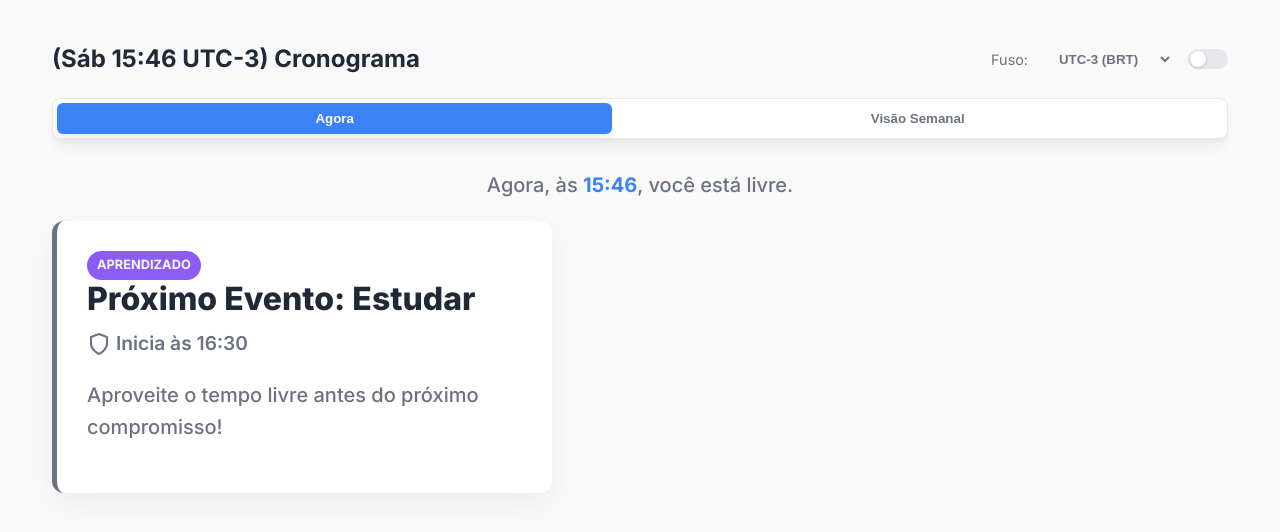
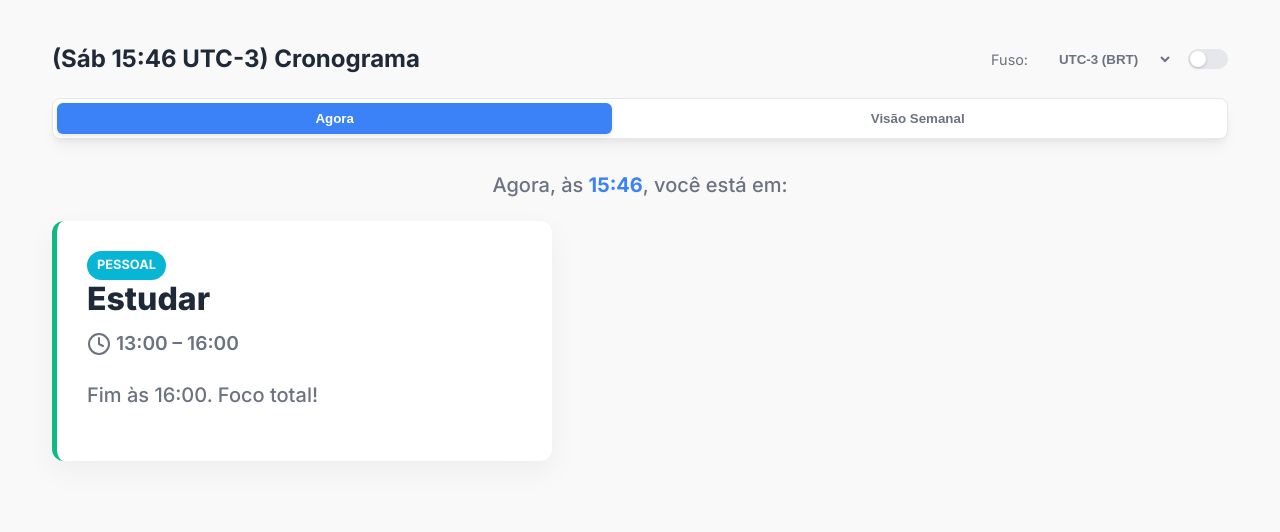
Before and after one commit to luisFelipeGXO/cronograma-semanal, a plain HTML site: page index.html in a window 1280 px wide. Drawn offline with Linux system fonts and the light colour scheme.

Commit message:
Update index.html

```diff
--- a/index.html
+++ b/index.html
@@ -495,100 +495,83 @@
 
             // CRONOGRAMA ATUALIZADO
             segunda: [
-                { title: "Acordar", start: "06:00", end: "06:10", type: "Pessoal" },
-                { title: "Café da Manhã", start: "06:15", end: "06:20", type: "Trabalho" },
-                { title: "Orações Matutinas", start: "06:30", end: "06:40", type: "Pessoal" },
-                { title: "Trabalhar", start: "06:45", end: "11:30", type: "Aprendizado" },
+                { title: "Acordar", start: "07:00", end: "07:10", type: "Pessoal" },
+                { title: "Café da Manhã", start: "07:20", end: "07:40", type: "Trabalho" },
+                { title: "Estudar", start: "07:40", end: "09:00", type: "Pessoal" },
+                { title: "Academia", start: "10:30", end: "12:00", type: "Aprendizado" },
                 { title: "Almoçar", start: "12:00", end: "13:00", type: "Trabalho" },
-                { title: "Trabalhar", start: "13:00", end: "16:20", type: "Pessoal" },
-                { title: "Academia", start: "16:30", end: "17:10", type: "Aprendizado" },
-                { title: "Lanche da Tarde", start: "17:15", end: "17:20", type: "Trabalho" },
+                { title: "Estudar", start: "13:00", end: "16:00", type: "Pessoal" },
+                { title: "Lanche da Tarde", start: "16:20", end: "16:30", type: "Trabalho" },
                 { title: "Faculdade", start: "17:30", end: "22:30", type: "Pessoal" },
-                { title: "Estudar", start: "18:00", end: "19:00", type: "Pessoal" },
-                { title: "Jantar", start: "23:00", end: "23:10", type: "Pessoal" },
-                { title: "Orações noturnas", start: "23:20", end: "23:40", type: "Aprendizado" },
-                { title: "Dormir", start: "23:40", end: "06:00", type: "Pessoal" }
+                { title: "Jantar", start: "22:40", end: "22:50", type: "Pessoal" },
+                { title: "Dormir", start: "23:00", end: "23:30", type: "Pessoal" }
             ],
             terca: [
-                { title: "Acordar", start: "06:00", end: "06:10", type: "Pessoal" },
-                { title: "Café da Manhã", start: "06:15", end: "06:20", type: "Trabalho" },
-                { title: "Orações Matutinas", start: "06:30", end: "06:40", type: "Pessoal" },
-                { title: "Trabalhar", start: "06:45", end: "11:30", type: "Aprendizado" },
+                { title: "Acordar", start: "07:00", end: "07:10", type: "Pessoal" },
+                { title: "Café da Manhã", start: "07:20", end: "07:40", type: "Trabalho" },
+                { title: "Estudar", start: "07:40", end: "09:00", type: "Pessoal" },
+                { title: "Academia", start: "10:30", end: "12:00", type: "Aprendizado" },
                 { title: "Almoçar", start: "12:00", end: "13:00", type: "Trabalho" },
-                { title: "Trabalhar", start: "13:00", end: "16:20", type: "Pessoal" },
-                { title: "Academia", start: "16:30", end: "17:10", type: "Aprendizado" },
-                { title: "Lanche da Tarde", start: "17:15", end: "17:20", type: "Trabalho" },
+                { title: "Estudar", start: "13:00", end: "16:00", type: "Pessoal" },
+                { title: "Lanche da Tarde", start: "16:20", end: "16:30", type: "Trabalho" },
                 { title: "Faculdade", start: "17:30", end: "22:30", type: "Pessoal" },
-                { title: "Estudar", start: "18:00", end: "19:00", type: "Pessoal" },
-                { title: "Jantar", start: "23:00", end: "23:10", type: "Pessoal" },
-                { title: "Orações noturnas", start: "23:20", end: "23:40", type: "Aprendizado" },
-                { title: "Dormir", start: "23:40", end: "06:00", type: "Pessoal" }
+                { title: "Jantar", start: "22:40", end: "22:50", type: "Pessoal" },
+                { title: "Dormir", start: "23:00", end: "23:30", type: "Pessoal" }
             ],
             quarta: [
-                { title: "Acordar", start: "06:00", end: "06:10", type: "Pessoal" },
-                { title: "Café da Manhã", start: "06:15", end: "06:20", type: "Trabalho" },
-                { title: "Orações Matutinas", start: "06:30", end: "06:40", type: "Pessoal" },
-                { title: "Trabalhar", start: "06:45", end: "11:30", type: "Aprendizado" },
+                { title: "Acordar", start: "07:00", end: "07:10", type: "Pessoal" },
+                { title: "Café da Manhã", start: "07:20", end: "07:40", type: "Trabalho" },
+                { title: "Estudar", start: "07:40", end: "09:00", type: "Pessoal" },
+                { title: "Academia", start: "10:30", end: "12:00", type: "Aprendizado" },
                 { title: "Almoçar", start: "12:00", end: "13:00", type: "Trabalho" },
-                { title: "Trabalhar", start: "13:00", end: "16:20", type: "Pessoal" },
-                { title: "Academia", start: "16:30", end: "17:10", type: "Aprendizado" },
-                { title: "Lanche da Tarde", start: "17:15", end: "17:20", type: "Trabalho" },
+                { title: "Estudar", start: "13:00", end: "16:00", type: "Pessoal" },
+                { title: "Lanche da Tarde", start: "16:20", end: "16:30", type: "Trabalho" },
                 { title: "Faculdade", start: "17:30", end: "22:30", type: "Pessoal" },
-                { title: "Estudar", start: "18:00", end: "19:00", type: "Pessoal" },
-                { title: "Jantar", start: "23:00", end: "23:10", type: "Pessoal" },
-                { title: "Orações noturnas", start: "23:20", end: "23:40", type: "Aprendizado" },
-                { title: "Dormir", start: "23:40", end: "06:00", type: "Pessoal" }
+                { title: "Jantar", start: "22:40", end: "22:50", type: "Pessoal" },
+                { title: "Dormir", start: "23:00", end: "23:30", type: "Pessoal" }
             ],
             quinta: [
-                { title: "Acordar", start: "06:00", end: "06:10", type: "Pessoal" },
-                { title: "Café da Manhã", start: "06:15", end: "06:20", type: "Trabalho" },
-                { title: "Orações Matutinas", start: "06:30", end: "06:40", type: "Pessoal" },
-                { title: "Trabalhar", start: "06:45", end: "11:30", type: "Aprendizado" },
+                { title: "Acordar", start: "07:00", end: "07:10", type: "Pessoal" },
+                { title: "Café da Manhã", start: "07:20", end: "07:40", type: "Trabalho" },
+                { title: "Estudar", start: "07:40", end: "09:00", type: "Pessoal" },
+                { title: "Academia", start: "10:30", end: "12:00", type: "Aprendizado" },
                 { title: "Almoçar", start: "12:00", end: "13:00", type: "Trabalho" },
-                { title: "Trabalhar", start: "13:00", end: "16:20", type: "Pessoal" },
-                { title: "Academia", start: "16:30", end: "17:10", type: "Aprendizado" },
-                { title: "Lanche da Tarde", start: "17:15", end: "17:20", type: "Trabalho" },
+                { title: "Estudar", start: "13:00", end: "16:00", type: "Pessoal" },
+                { title: "Lanche da Tarde", start: "16:20", end: "16:30", type: "Trabalho" },
                 { title: "Faculdade", start: "17:30", end: "22:30", type: "Pessoal" },
-                { title: "Estudar", start: "18:00", end: "19:00", type: "Pessoal" },
-                { title: "Jantar", start: "23:00", end: "23:10", type: "Pessoal" },
-                { title: "Orações noturnas", start: "23:20", end: "23:40", type: "Aprendizado" },
-                { title: "Dormir", start: "23:40", end: "06:00", type: "Pessoal" }
+                { title: "Jantar", start: "22:40", end: "22:50", type: "Pessoal" },
+                { title: "Dormir", start: "23:00", end: "23:30", type: "Pessoal" }
             ],
             sexta: [
-                { title: "Acordar", start: "06:00", end: "06:10", type: "Pessoal" },
-                { title: "Café da Manhã", start: "06:15", end: "06:20", type: "Trabalho" },
-                { title: "Orações Matutinas", start: "06:30", end: "06:40", type: "Pessoal" },
-                { title: "Trabalhar", start: "06:45", end: "11:30", type: "Aprendizado" },
+                { title: "Acordar", start: "07:00", end: "07:10", type: "Pessoal" },
+                { title: "Café da Manhã", start: "07:20", end: "07:40", type: "Trabalho" },
+                { title: "Estudar", start: "07:40", end: "09:00", type: "Pessoal" },
+                { title: "Academia", start: "10:30", end: "12:00", type: "Aprendizado" },
                 { title: "Almoçar", start: "12:00", end: "13:00", type: "Trabalho" },
-                { title: "Trabalhar", start: "13:00", end: "16:20", type: "Pessoal" },
-                { title: "Academia", start: "16:30", end: "17:10", type: "Aprendizado" },
-                { title: "Lanche da Tarde", start: "17:15", end: "17:20", type: "Trabalho" },
-                { title: "Faculdade", start: "17:30", end: "22:30", type: "Pessoal" },
-                { title: "Estudar", start: "18:00", end: "19:00", type: "Pessoal" },
-                { title: "Jantar", start: "23:00", end: "23:10", type: "Pessoal" },
-                { title: "Orações noturnas", start: "23:20", end: "23:40", type: "Aprendizado" },
-                { title: "Dormir", start: "23:40", end: "06:00", type: "Pessoal" }
+                { title: "Estudar", start: "13:00", end: "16:00", type: "Pessoal" },
+                { title: "Lanche da Tarde", start: "16:20", end: "16:30", type: "Trabalho" },
+                { title: "Jantar", start: "21:00", end: "21:30", type: "Pessoal" },
+                { title: "Dormir", start: "23:00", end: "23:30", type: "Pessoal" }
             ],
             sabado: [
-                { title: "Acordar", start: "06:00", end: "06:10", type: "Pessoal" },
-                { title: "Café da Manhã", start: "06:15", end: "06:20", type: "Pessoal" },
-                { title: "Orações Matutinas", start: "06:30", end: "06:40", type: "Pessoal" },
-                { title: "Trabalhar", start: "06:45", end: "11:30", type: "Aprendizado" },
+                { title: "Acordar", start: "07:00", end: "07:10", type: "Pessoal" },
+                { title: "Café da Manhã", start: "07:20", end: "07:40", type: "Trabalho" },
+                { title: "Estudar", start: "07:40", end: "09:00", type: "Pessoal" },
+                { title: "Academia", start: "10:30", end: "12:00", type: "Aprendizado" },
                 { title: "Almoçar", start: "12:00", end: "13:00", type: "Trabalho" },
-                { title: "Trabalhar", start: "13:00", end: "15:00", type: "Pessoal" },
-                { title: "Estudar", start: "16:30", end: "18:00", type: "Aprendizado" },
-                { title: "Lanche da Tarde", start: "18:00", end: "18:10", type: "Trabalho" },
+                { title: "Estudar", start: "13:00", end: "16:00", type: "Pessoal" },
+                { title: "Lanche da Tarde", start: "16:20", end: "16:30", type: "Trabalho" },
                 { title: "Jantar", start: "21:00", end: "21:30", type: "Pessoal" },
-                { title: "Orações noturnas", start: "22:30", end: "22:50", type: "Aprendizado" },
-                { title: "Dormir", start: "23:00", end: "08:30", type: "Pessoal" }
+                { title: "Dormir", start: "23:00", end: "23:30", type: "Pessoal" }
             ],
             domingo: [
-                { title: "Acordar e Preparação", start: "08:30", end: "08:40", type: "Pessoal" },
-                { title: "Divina Liturgia", start: "09:30", end: "11:20", type: "Pessoal" },
-                { title: "Café Pós-Liturgia", start: "11:30", end: "11:40", type: "Trabalho" },
-                { title: "Almoçar", start: "13:00", end: "13:30", type: "Trabalho" },
-                { title: "Orações e Tempo Livre", start: "13:30", end: "23:30", type: "Pessoal" },
-                { title: "Dormir", start: "23:30", end: "06:00", type: "Pessoal" }
+                { title: "Acordar", start: "07:00", end: "07:10", type: "Pessoal" },
+                { title: "Café da Manhã", start: "07:20", end: "07:40", type: "Trabalho" },
+                { title: "Estudar", start: "07:40", end: "09:00", type: "Pessoal" },
+                { title: "Almoçar", start: "12:00", end: "13:00", type: "Trabalho" },
+                { title: "Lanche da Tarde", start: "16:20", end: "16:30", type: "Trabalho" },
+                { title: "Jantar", start: "21:00", end: "21:30", type: "Pessoal" },
+                { title: "Dormir", start: "23:00", end: "23:30", type: "Pessoal" }
             ]
         };
 
@@ -910,8 +893,8 @@
 
             /** Renderiza o layout da Visão Semanal (Grid) */
             renderWeeklyView() {
-                const startTime = 6 * 60;  // 07:00 em minutos (Início do seu dia)
-                const endTime = 24 * 60;    // 00:00 (Meia noite) em minutos
+                const startTime = 7 * 60;  // 07:00 em minutos (Início do seu dia)
+                const endTime = 23 * 60;    // 00:00 (Meia noite) em minutos
                 const interval = 60;        // Intervalo de 60 minutos
 
                 let gridHTML = '<div class="schedule-grid" role="grid">';
```
